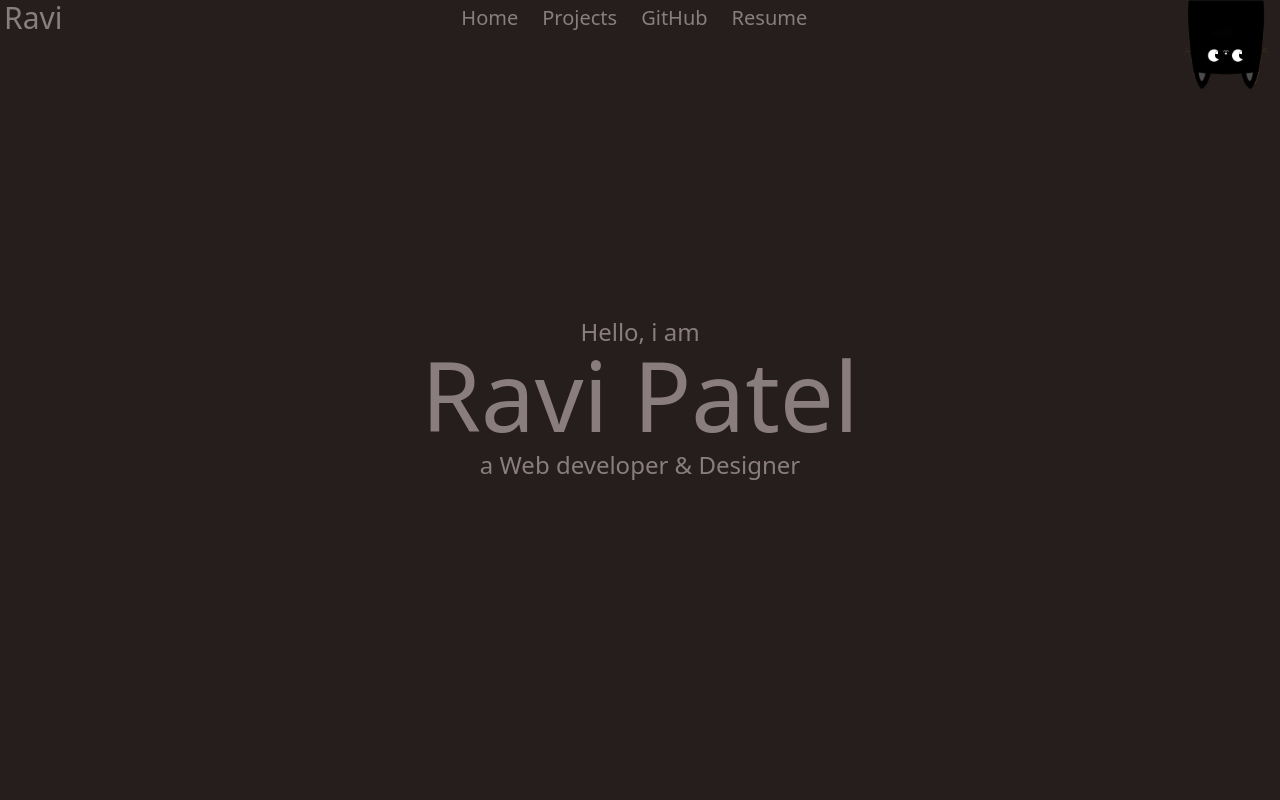
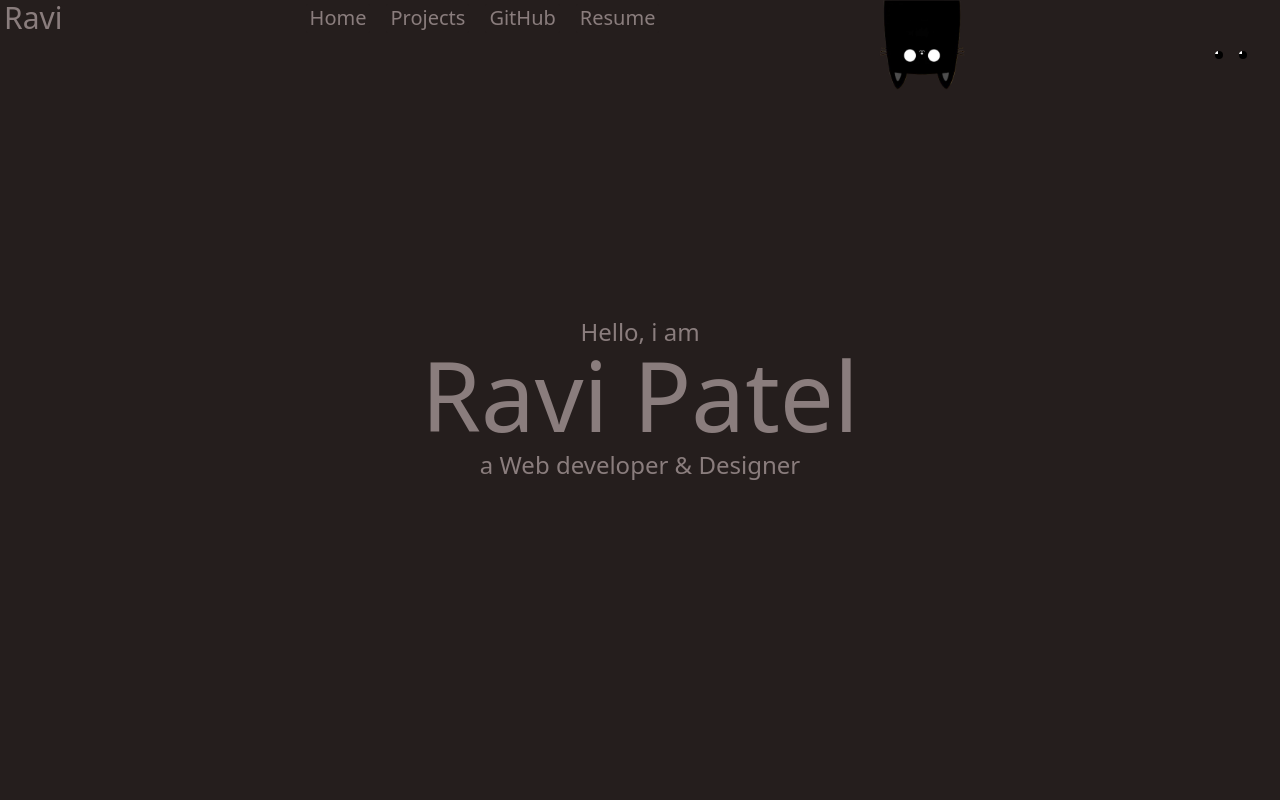
Before and after one commit to RaviPatel94/Portfolio, a React (Vite) app: page / in a window 1280 px wide. Shown: the top 800 px of the page. Built offline with nearby package versions, Linux system fonts and the light colour scheme; a web font is replaced by a local one.

Commit message:
start responsive

```diff
--- a/src/components/About.jsx
+++ b/src/components/About.jsx
@@ -8,7 +8,7 @@ function About() {
         Also intrested and implementing in Data science and Artificial intelligence.
       </div>
       </div>
-      <div><img src="/images/Ravi.jpg" alt="" className='h-96 rounded-xl' /></div>
+      <div><img src="/images/Ravi.jpg" alt="" className='h-96 w-80 rounded-xl' /></div>
     </div>
   )
 }
--- a/src/components/Navbar.jsx
+++ b/src/components/Navbar.jsx
@@ -61,11 +61,11 @@ function Navbar() {
             <li className='navlist'><a href="https://github.com/RaviPatel94" target='blank'>GitHub</a></li>
             <li className='navlist'><a href="/ravi patel resume.pdf" target='blank'>Resume</a></li>
         </ul>
-        <div>
-            <img ref={catimgref} src="/images/cat.png" alt="Cat" width="90px" className=" cursor-grab peer"/>
-            <div ref={(el) => (eyeref.current[0] = el)} className=" h-2 w-2 bg-black rounded-full absolute z-50 top-51 right-53 overflow-hidden " id="left-eye"><div className=" bg-white h-0.6 w-0.6"></div></div>
-            <div ref={(el) => (eyeref.current[1] = el)} className=" h-2 w-2 bg-black rounded-full absolute z-50 top-51 right-29 overflow-hidden " id="right-eye"> <div className=" bg-white h-0.6 w-0.6"></div></div>
-            <div className=' p-0.5 bg-primary border border-secondary opacity-0 peer-hover:opacity-100 cursor-default transition-opacity duration-700'>Hello visitor!</div>
+        <div className='hidden sm:contents'>
+            <img ref={catimgref} src="/images/cat.png" alt="Cat" width="90px" className="cursor-grab peer"/>
+            <div ref={(el) => (eyeref.current[0] = el)} className="h-2 w-2 bg-black rounded-full absolute z-50 top-51 right-53 overflow-hidden " id="left-eye"><div className=" bg-white h-0.6 w-0.6"></div></div>
+            <div ref={(el) => (eyeref.current[1] = el)} className="h-2 w-2 bg-black rounded-full absolute z-50 top-51 right-29 overflow-hidden " id="right-eye"> <div className=" bg-white h-0.6 w-0.6"></div></div>
+            <div className='p-0.5 bg-primary border border-secondary opacity-0 peer-hover:opacity-100 cursor-default transition-opacity duration-700'>Hello visitor!</div>
           </div>
     </nav>
     </div>
```
